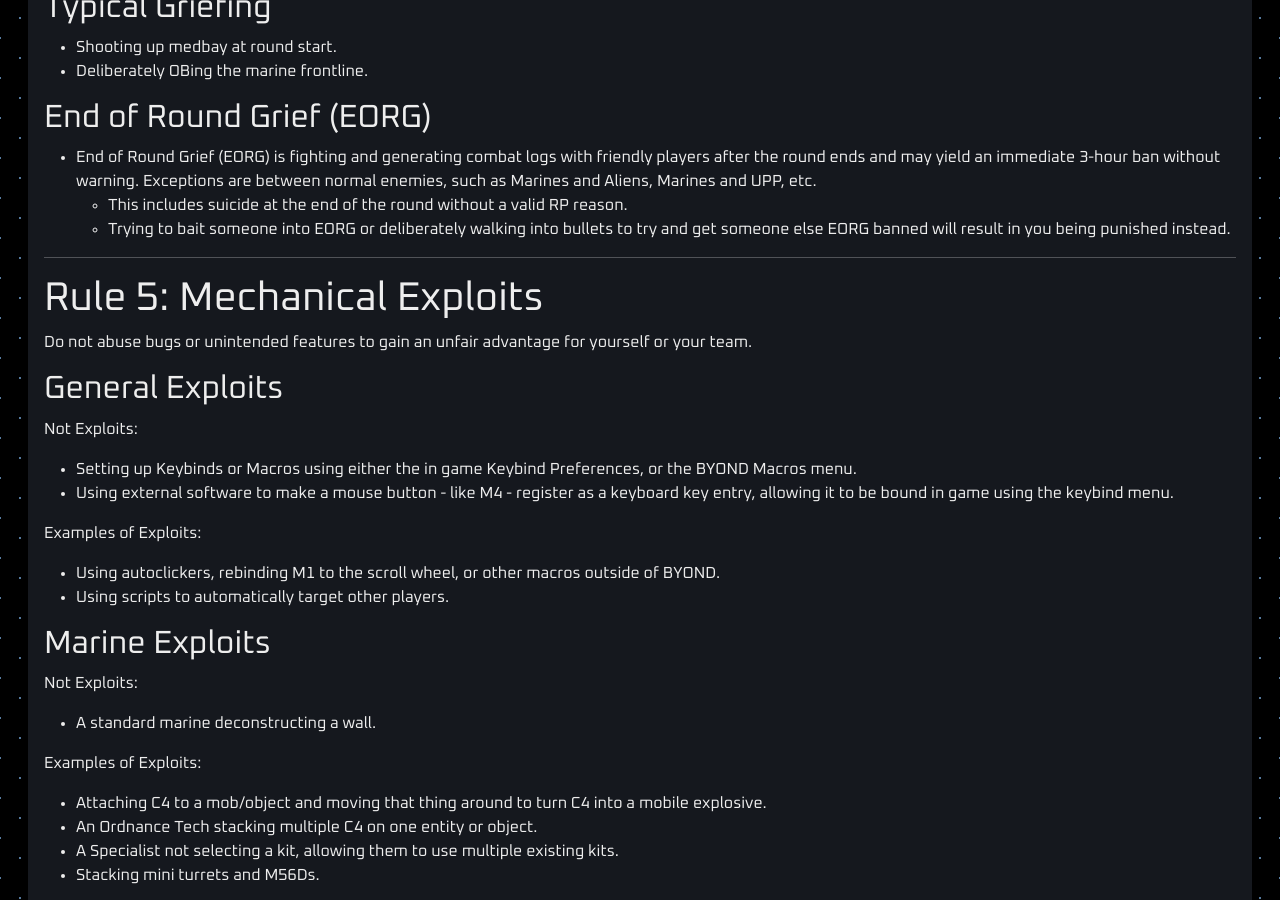
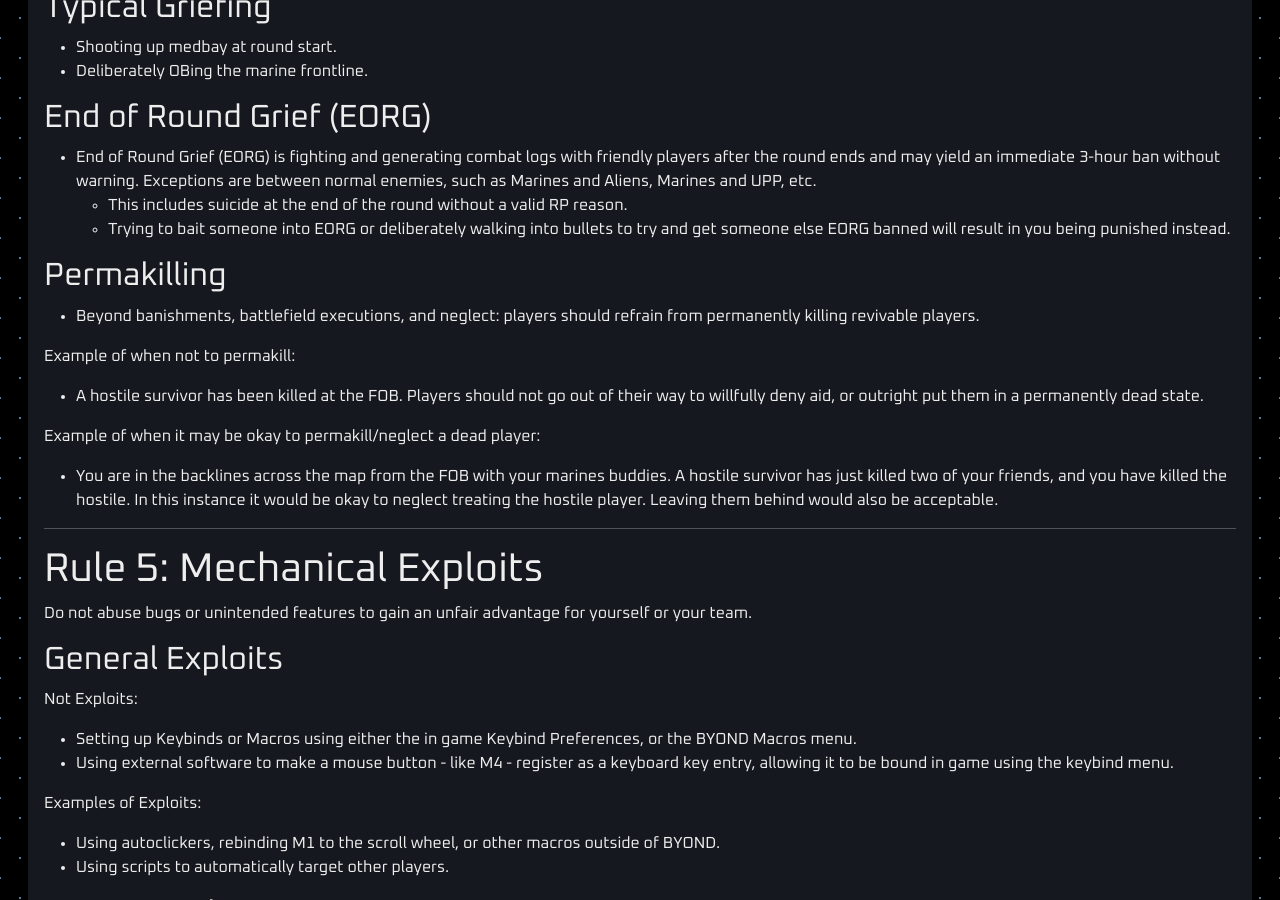
Before and after one commit to cmss13-devs/web, a Jekyll site: the page built from rules.md, in a window 1280 px wide and 900 px high, scrolled down 6322 px. Built offline with Jekyll 4.4.1, drawn with Linux system fonts in a browser that asks for light colours.

Commit message:
permakill rule introduction
permakilling bad sometimes

```diff
--- a/rules.md
+++ b/rules.md
@@ -243,6 +243,16 @@
 - End of Round Grief (EORG) is fighting and generating combat logs with friendly players after the round ends and may yield an immediate 3-hour ban without warning. Exceptions are between normal enemies, such as Marines and Aliens, Marines and UPP, etc.
     - This includes suicide at the end of the round without a valid RP reason.
     - Trying to bait someone into EORG or deliberately walking into bullets to try and get someone else EORG banned will result in you being punished instead.
+
+## Permakilling
+
+- Beyond banishments, battlefield executions, and neglect: players should refrain from permanently killing revivable players.
+
+Example of when not to permakill:
+- A hostile survivor has been killed at the FOB. Players should not go out of their way to willfully deny aid, or outright put them in a permanently dead state.
+
+Example of when it may be okay to permakill/neglect a dead player:
+- You are in the backlines across the map from the FOB with your marines buddies. A hostile survivor has just killed two of your friends, and you have killed the hostile. In this instance it would be okay to neglect treating the hostile player. Leaving them behind would also be acceptable.
 
 ---
 
```
